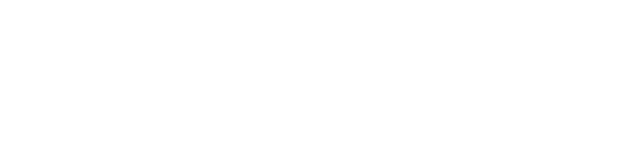
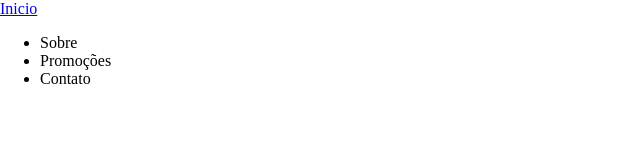
Before and after one commit to douglaskkjj/Projeto_hamburguer, a plain HTML site: page index.html in a window 1280 px wide. Shown: the whole page, without its empty margins (0-640 px from the left). Drawn offline with Linux system fonts and the light colour scheme.

Commit message:
iniciando

```diff
--- a/index.html
+++ b/index.html
@@ -12,14 +12,21 @@
 
 <body>
     <header>
+        <a href="#">Inicio</a>
         <nav>
-
+            <ul>
+                <li>Sobre</li>
+                <li>Promoções</li>
+                <li>Contato</li>
+            </ul>
         </nav>
     </header>
 
     <section>
         <article>
+            <main>
 
+            </main>
         </article>
     </section>
 
--- a/style.css
+++ b/style.css
@@ -1 +1,6 @@
 @charset "UTF-8";
+
+body{
+    margin: 0;
+    padding: 0;
+}
```
